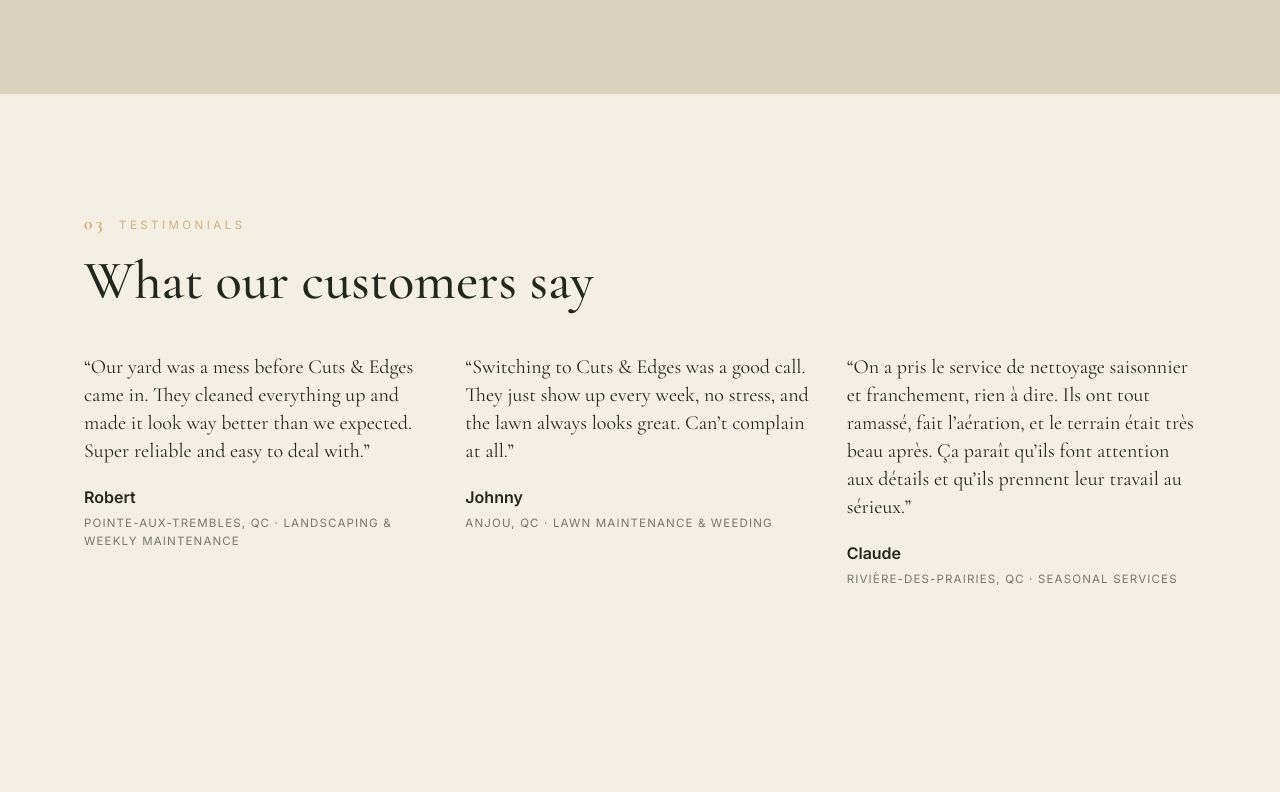
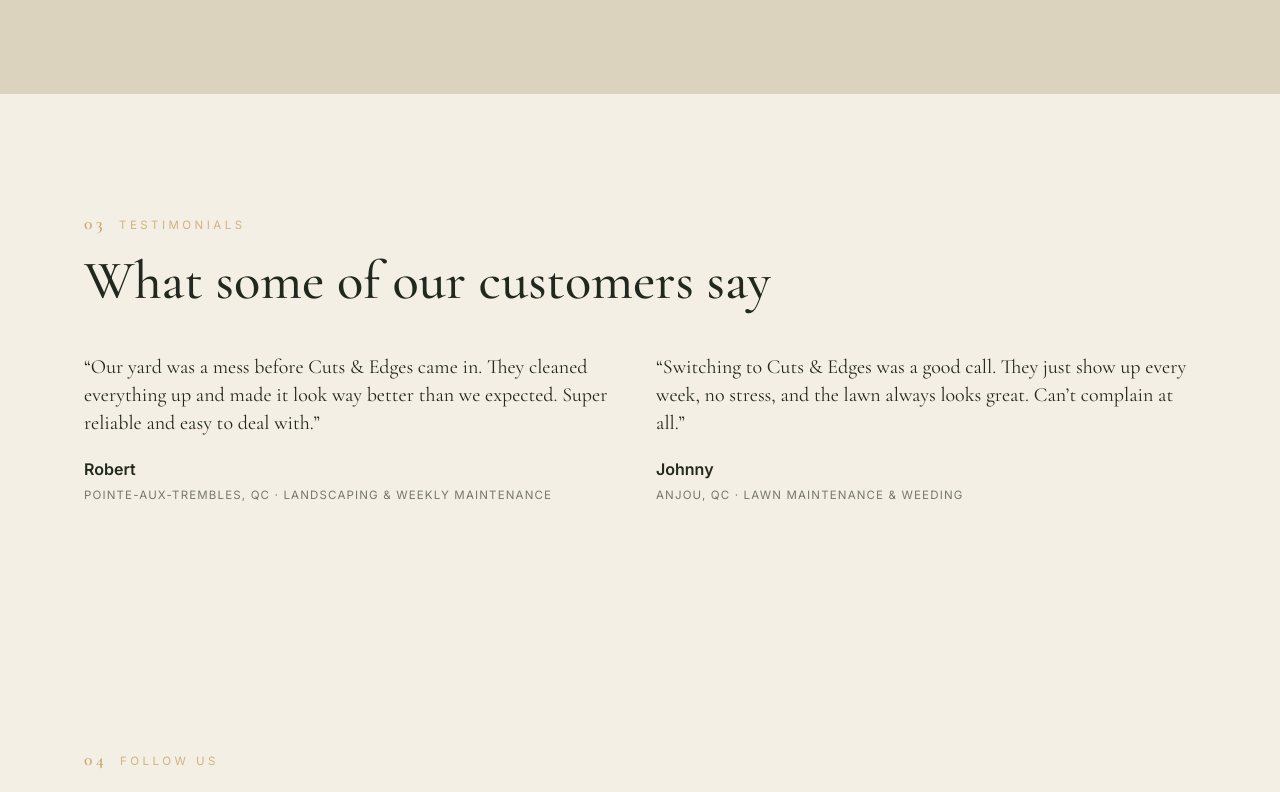
Before and after one commit to cutsandedges21/cutsandedges-website, a React (Vite) app: page / in a window 1280 px wide. Shown: the part 3289-4081 px from the top of the page. Built offline with nearby package versions, Linux system fonts and the light colour scheme; no server answers.

Commit message:
intro fix

```diff
--- a/src/components/Nav.css
+++ b/src/components/Nav.css
@@ -20,9 +20,14 @@
 .nav__brand-rest {
   display: inline-block; overflow: hidden; white-space: nowrap;
   max-width: 0; opacity: 0; vertical-align: bottom;
-  transition: max-width 1.1s cubic-bezier(.2, .7, .2, 1), opacity .8s ease;
 }
-.nav__brand--full .nav__brand-rest { max-width: 5ch; opacity: 1; }
+/* animate only the EXPAND (C & E → Cuts & Edges); collapsing back is instant so
+   navigating in from another page snaps straight to "C & E" instead of measuring
+   a half-collapsed wordmark */
+.nav__brand--full .nav__brand-rest {
+  max-width: 5ch; opacity: 1;
+  transition: max-width 1.8s cubic-bezier(.2, .7, .2, 1), opacity 1.2s ease;
+}
 .nav__right { grid-column: 3; justify-self: end; display: flex; align-items: center; gap: 1rem; }
 .nav__lang { background: none; border: 0; color: inherit; font: inherit; font-size: var(--label); letter-spacing: .14em; cursor: pointer; }
 .nav__lang .on { color: var(--gold); }
--- a/src/components/Nav.jsx
+++ b/src/components/Nav.jsx
@@ -56,7 +56,12 @@
         // scale via REAL font-size (not a transform) so the glyphs are rasterised
         // crisply at every size; cap the giant so it can't overflow the viewport
         const curPx = parseFloat(getComputedStyle(brand).fontSize) || baseFontPx
-        const widthPerPx = (brand.offsetWidth || 1) / curPx
+        // measure just "C & E": subtract the reveal fragments, so arriving from
+        // another page (where the wordmark read "Cuts & Edges", its fragments still
+        // expanded) can't be mis-measured and shrink the giant
+        let restW = 0
+        brand.querySelectorAll('.nav__brand-rest').forEach(r => { restW += r.offsetWidth })
+        const widthPerPx = ((brand.offsetWidth - restW) || 1) / curPx
         const maxFontPx = (window.innerWidth * 0.94) / widthPerPx
         const giantFontPx = Math.min(clamp(window.innerWidth * 0.48, 144, 640), maxFontPx)
         const sizePx = baseFontPx + (giantFontPx - baseFontPx) * (1 - e)
--- a/src/i18n/en.js
+++ b/src/i18n/en.js
@@ -5,7 +5,7 @@
     positioning: 'We’re not just maintaining lawns — we’re creating outdoor spaces homeowners love.',
     servicesLabel: 'Services', servicesTitle: 'Comprehensive Lawn Care', servicesLink: 'View all services',
     aboutLabel: 'About', aboutTitle: 'Excellence in Every Cut', yearsStat: '5+', yearsLabel: 'Years Experience', aboutLink: 'Our story',
-    testimonialsLabel: 'Testimonials', testimonialsTitle: 'What our customers say', testimonialsLink: 'Read more',
+    testimonialsLabel: 'Testimonials', testimonialsTitle: 'What some of our customers say', testimonialsLink: 'Read more',
     instaLabel: 'Follow Us', instaTitle: 'See our latest work', instaLink: 'View the gallery',
     ctaTitle: 'Get Your Free Quote', ctaText: 'Tell us about your property and we’ll respond within 24 hours.', ctaButton: 'Get Free Quote',
   },
--- a/src/i18n/fr.js
+++ b/src/i18n/fr.js
@@ -5,7 +5,7 @@
     positioning: 'Nous ne faisons pas qu’entretenir des pelouses — nous créons des espaces extérieurs que les propriétaires adorent.',
     servicesLabel: 'Services', servicesTitle: 'Entretien complet de pelouse', servicesLink: 'Voir tous les services',
     aboutLabel: 'À propos', aboutTitle: 'L’excellence à chaque coupe', yearsStat: '5+', yearsLabel: 'Ans d’expérience', aboutLink: 'Notre histoire',
-    testimonialsLabel: 'Témoignages', testimonialsTitle: 'Ce que disent nos clients', testimonialsLink: 'Lire plus',
+    testimonialsLabel: 'Témoignages', testimonialsTitle: 'Ce que disent certains de nos clients', testimonialsLink: 'Lire plus',
     instaLabel: 'Suivez-nous', instaTitle: 'Voir nos réalisations', instaLink: 'Voir la galerie',
     ctaTitle: 'Obtenez votre soumission gratuite', ctaText: 'Parlez-nous de votre terrain et nous répondrons en 24 heures.', ctaButton: 'Soumission gratuite',
   },
--- a/src/pages/Home.css
+++ b/src/pages/Home.css
@@ -4,6 +4,6 @@
 .home__about { display: flex; justify-content: space-between; align-items: center; gap: 2rem; flex-wrap: wrap; }
 .home__about .pill { margin-top: 1.5rem; }
 .home__stat { text-align: right; }
-.home__statnum { font-family: var(--serif); font-size: clamp(3rem, 8vw, 6rem); color: var(--forest); display: block; line-height: 1; }
+.home__statnum { font-family: var(--serif); font-size: clamp(3rem, 8vw, 6rem); color: var(--forest); display: block; line-height: 1; margin-bottom: .6rem; }
 .home__statlabel { font-size: var(--label); letter-spacing: .2em; text-transform: uppercase; opacity: .7; }
 @media (max-width: 600px) { .home__stat { text-align: left; } }
--- a/src/pages/Home.jsx
+++ b/src/pages/Home.jsx
@@ -45,7 +45,7 @@
       <section className="section container">
         <SectionLabel index="03">{t.home.testimonialsLabel}</SectionLabel>
         <h2 className="home__h2">{t.home.testimonialsTitle}</h2>
-        <Testimonials limit={3} />
+        <Testimonials limit={2} />
       </section>
 
       <section className="section container">
```
